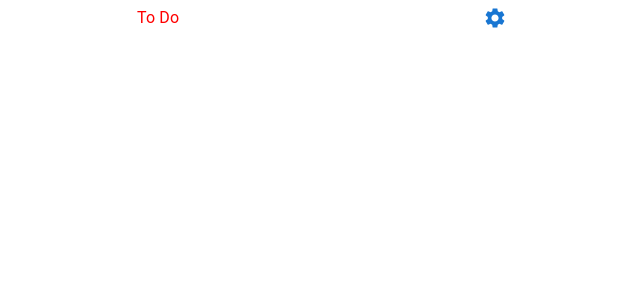
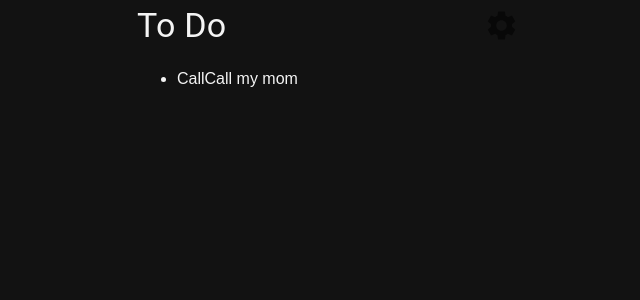
Before and after one commit to GKoil/test-enot-io, a React (Create React App) app: page / in a window 1280 px wide. Shown: the top 300 px of the page, without its empty margins (308-948 px from the left). Built offline with nearby package versions, Linux system fonts and the light colour scheme.

Commit message:
feature add todo

```diff
--- a/package.json
+++ b/package.json
@@ -8,6 +8,7 @@
     "@fontsource/abhaya-libre": "^4.5.9",
     "@mui/icons-material": "^5.10.6",
     "@mui/material": "^5.10.8",
+    "@tanstack/react-query": "^4.10.3",
     "@testing-library/jest-dom": "^5.16.4",
     "@testing-library/react": "^13.3.0",
     "@testing-library/user-event": "^13.5.0",
--- /dev/null
+++ b/src/constants/tasks.ts
@@ -0,0 +1,14 @@
+import { Task } from "@/types/task.type";
+
+const TASKS: Task[] = [
+  {
+    id: 1,
+    date: "08.09.2022",
+    title: "Call",
+    description: "Call my mom",
+    priority: "medium",
+    isCompleted: false,
+  },
+];
+
+export default TASKS;
--- /dev/null
+++ b/src/context/Context.tsx
@@ -0,0 +1,7 @@
+import { createContext } from "react";
+import { Data } from "@/types/data.type";
+
+// no need declare act
+const context = createContext<{ data: Data | null; actions: any } | null>(null);
+
+export default context;
--- /dev/null
+++ b/src/context/Provider.tsx
@@ -0,0 +1,36 @@
+import { useState } from "react";
+import { Data } from "@/types/data.type";
+
+import Context from "./Context";
+import { Task } from "@/types/task.type";
+
+type ProviderType = {
+  children: React.ReactNode;
+};
+
+function Provider({ children }: ProviderType) {
+  const [data, setData] = useState<Data | null>(null);
+
+  const actions = {
+    toggleTask: (id: number) => {
+      const selectedTask = data?.tasks.find((task) => task.id === id);
+      if (!selectedTask || !data) return;
+      setData(data);
+    },
+    toggleNews: () => {},
+    addTasks: (tasks: Task[]) => {
+      console.log(tasks);
+      setData((prev) => ({
+        tasks,
+        news: prev ? prev.news : { isShow: false },
+      }));
+    },
+  };
+
+  return (
+    // eslint-disable-next-line react/jsx-no-constructed-context-values
+    <Context.Provider value={{ data, actions }}>{children}</Context.Provider>
+  );
+}
+
+export default Provider;
--- a/src/index.css
+++ b/src/index.css
@@ -7,6 +7,8 @@ body {
   padding: 0;
   text-transform: none;
   margin: 0 auto;
+  background-color: var(--main-dark);
+  color: var(--main-gray);
 }
 a {
   text-decoration: none;
@@ -61,3 +63,10 @@ main {
 footer {
   flex-shrink: 0;
 }
+
+/* colors */
+
+body {
+  --main-dark: #121212;
+  --main-gray: #F4F4F4;
+}
--- a/src/index.tsx
+++ b/src/index.tsx
@@ -1,19 +1,21 @@
 import React from "react";
 import ReactDOM from "react-dom/client";
+import { QueryClient, QueryClientProvider } from "@tanstack/react-query";
 import "./index.css";
 import App from "./App";
-import reportWebVitals from "./reportWebVitals";
+import Provider from "./context/Provider";
+
+const queryClient = new QueryClient();
 
 const root = ReactDOM.createRoot(
   document.getElementById("root") as HTMLElement,
 );
 root.render(
   <React.StrictMode>
-    <App />
+    <QueryClientProvider client={queryClient}>
+      <Provider>
+        <App />
+      </Provider>
+    </QueryClientProvider>
   </React.StrictMode>,
 );
-
-// If you want to start measuring performance in your app, pass a function
-// to log results (for example: reportWebVitals(console.log))
-// or send to an analytics endpoint. Learn more: https://bit.ly/CRA-vitals
-reportWebVitals();
--- a/src/pages/todo/Todo.module.scss
+++ b/src/pages/todo/Todo.module.scss
@@ -1,5 +1,4 @@
 .todo {
   &__title {
-    color: red;
   }
 }
--- a/src/pages/todo/Todo.tsx
+++ b/src/pages/todo/Todo.tsx
@@ -1,11 +1,21 @@
+import { useContext, useState } from "react";
 import SettingsIcon from "@mui/icons-material/Settings";
-import { Button, Typography, Box } from "@mui/material";
-import { useState } from "react";
+import { Typography, Box, IconButton } from "@mui/material";
+import { useQuery } from "@tanstack/react-query";
 import ModalSetting from "./components/ModalSetting";
 import styles from "./Todo.module.scss";
 
+import context from "../../context/Context";
+import TASKS from "../../constants/tasks";
+
 function Todo() {
+  const value = useContext(context);
   const [isOpen, setIsOpen] = useState(false);
+
+  const { status } = useQuery(["tasks"], () => {
+    value?.actions.addTasks(TASKS);
+    return () => {};
+  });
 
   const toggleModal = () => {
     setIsOpen((prev) => !prev);
@@ -14,11 +24,22 @@ function Todo() {
   return (
     <div className={styles.todo__title}>
       <Box display="flex" justifyContent="space-between" alignItems="center">
-        <Typography>To Do</Typography>
-        <Button onClick={toggleModal} variant="text">
-          <SettingsIcon />
-        </Button>
+        <Typography variant="h4">To Do</Typography>
+        <IconButton onClick={toggleModal}>
+          <SettingsIcon fontSize="large" />
+        </IconButton>
       </Box>
+
+      {status === "loading" && <span>spinner</span>}
+
+      <ul>
+        {value?.data?.tasks.map((item) => (
+          <li key={item.id}>
+            {item.title}
+            {item.description}
+          </li>
+        ))}
+      </ul>
 
       {isOpen && <ModalSetting isOpen={isOpen} toggleModal={toggleModal} />}
     </div>
--- a/src/reportWebVitals.ts
+++ /dev/null
@@ -1,15 +0,0 @@
-import { ReportHandler } from "web-vitals";
-
-const reportWebVitals = (onPerfEntry?: ReportHandler) => {
-  if (onPerfEntry && onPerfEntry instanceof Function) {
-    import("web-vitals").then(({ getCLS, getFID, getFCP, getLCP, getTTFB }) => {
-      getCLS(onPerfEntry);
-      getFID(onPerfEntry);
-      getFCP(onPerfEntry);
-      getLCP(onPerfEntry);
-      getTTFB(onPerfEntry);
-    });
-  }
-};
-
-export default reportWebVitals;
```
Also changed, not shown: src/App.css (deleted, +0 -38 lines), src/types/data.type.ts (added, +9 -0 lines), src/types/task.type.ts (added, +8 -0 lines), 1 other file (tests, documents, lock files or other folders).
